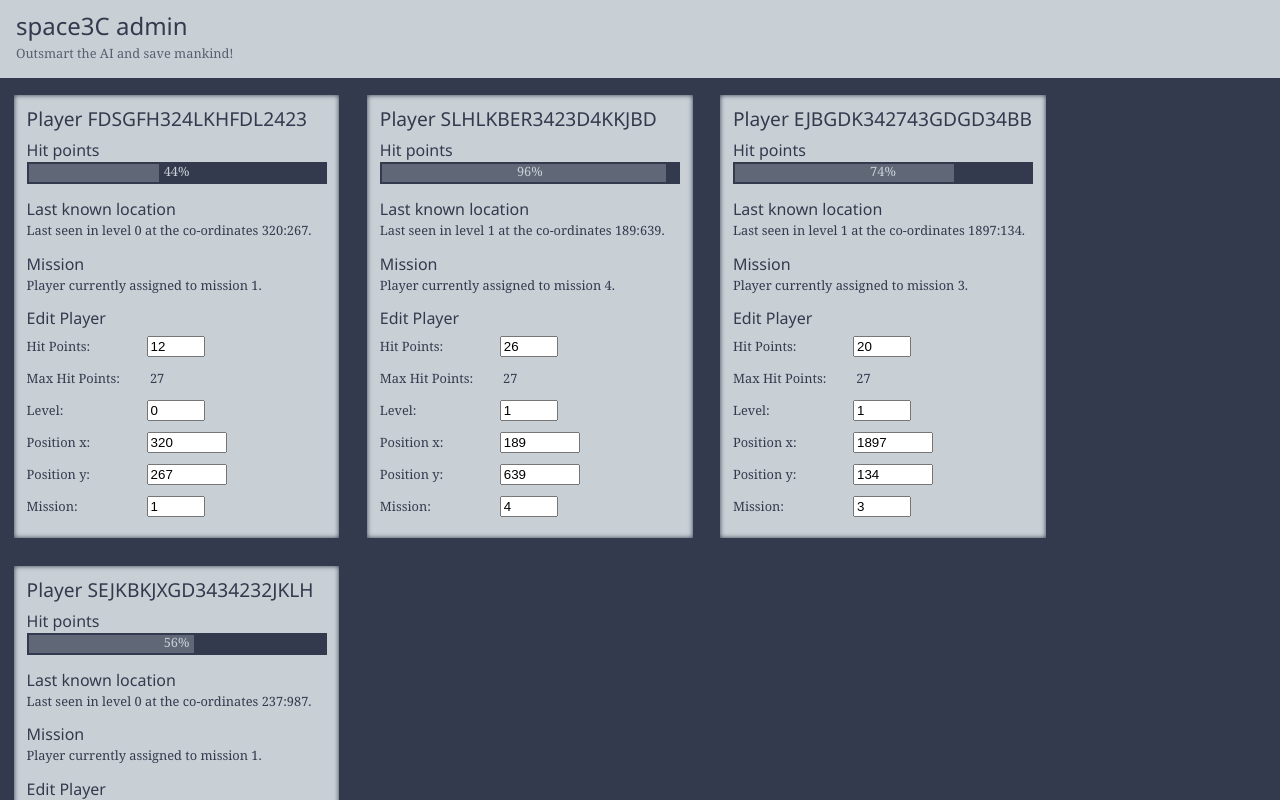
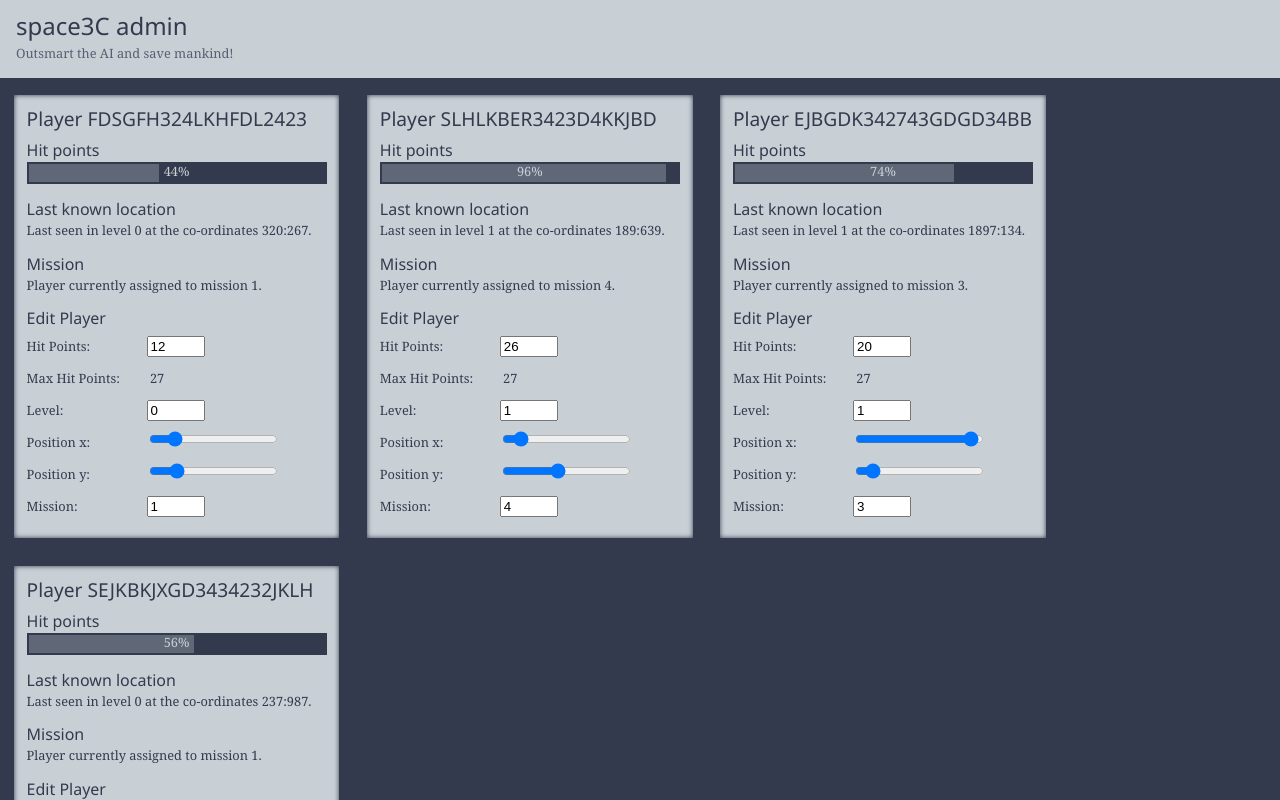
Before and after one commit to ebabel-games/space3c-admin, an Angular app: page / in a window 1280 px wide. Shown: the top 800 px of the page. Built offline with nearby package versions, Linux system fonts and the light colour scheme.

Commit message:
Use range input instead of number for x and y co-ordinates.

```diff
--- a/src/app/players/players.component.html
+++ b/src/app/players/players.component.html
@@ -36,13 +36,13 @@
   <div>
     <label>
       <span>Position x:</span>
-      <input type="number" [(ngModel)]="player.x" placeholder="320" min="0" max="10000">
+      <input type="range" [(ngModel)]="player.x" min="0" max="2000" step="64">
     </label>
   </div>
   <div>
     <label>
       <span>Position y:</span>
-      <input type="number" [(ngModel)]="player.y" placeholder="267" min="0" max="10000">
+      <input type="range" [(ngModel)]="player.y" min="0" max="1500">
     </label>
   </div>
   <div>
```
